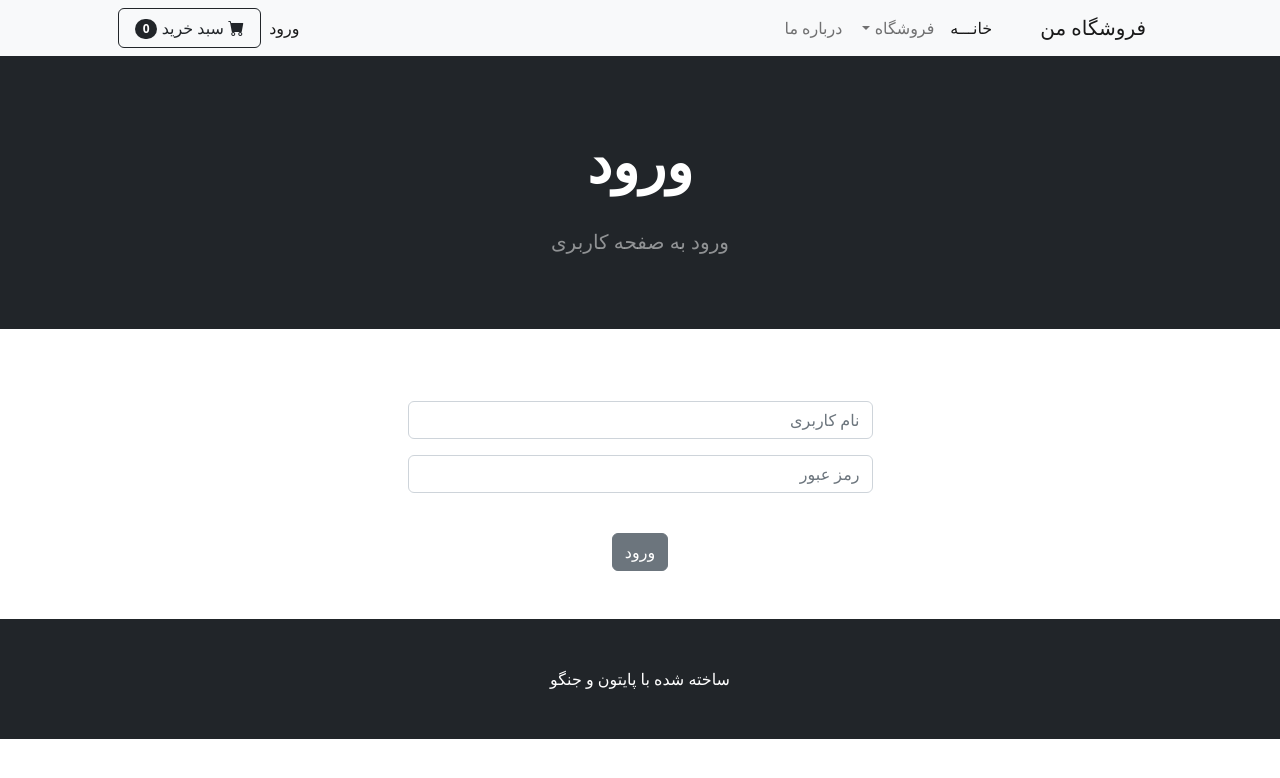
After one commit to SamaneKhademi/Django-Ecommerce, a Django app: page /login/ in a window 1280 px wide. The commit adds this page. Shown: the top 778 px of the page. Run offline with Django 5.2, Linux system fonts and the light colour scheme; some libraries are stand-ins or nearby versions.

Commit message:
Login and logout

```diff
--- a/store/templates/base.html
+++ b/store/templates/base.html
@@ -19,6 +19,15 @@
 
         {% include 'navbar.html' %}
 
+        {% if messages %}
+            {% for message in messages %}
+                <div class="alert alert-warning alert-dismissible fade show" role="alert">
+                    {{ message }}
+                    <button type="button" class="btn-close" data-bs-dismiss="alert" aria-label="Close"></button>
+                </div>
+            {% endfor %}
+        {% endif %}
+
         {% block content %}
 
         {% endblock %}
--- /dev/null
+++ b/store/templates/login.html
@@ -0,0 +1,36 @@
+{% extends 'base.html' %}
+{% block content %}
+<!-- Header-->
+    <header class="bg-dark py-5">
+        <div class="container px-4 px-lg-5 my-4">
+            <div class="text-center text-white">
+                <h1 class="display-4 fw-bolder">ورود</h1>
+                <br>
+                <p class="lead fw-normal text-white-50 mb-0">ورود به صفحه کاربری</p>
+            </div>
+        </div>
+    </header>
+    <div class="container">
+        <div class="row">
+            <center>
+                <div class="col-5">
+                    <br><br><br>
+
+                    <form method="post" action="{% url 'login' %}">
+                        {% csrf_token %}
+                        <div class="mb-3">
+                            <input type="text" class="form-control" name="username" placeholder="نام کاربری">
+                        </div>
+                        <div class="mb-3">
+                            <input type="password" class="form-control" name="password" placeholder="رمز عبور">
+                        </div>
+                        <br>
+                        <button type="submit" class="btn btn-secondary">ورود</button>
+                    </form>
+
+                    <br><br>
+                </div>
+            </center>
+        </div>
+    </div>
+{% endblock %}
--- a/store/templates/navbar.html
+++ b/store/templates/navbar.html
@@ -18,6 +18,13 @@
                 <li class="nav-item"><a class="nav-link" href="{% url 'about' %}">درباره ما</a></li>
             </ul>
             <form class="d-flex me-auto">
+                <ul class="navbar-nav me-auto mb-2 mb-lg-0">
+        {% if user.is_authenticated %}
+                    <li class="nav-item"><a class="nav-link active" href="{% url 'logout' %}">خروج</a></li>
+        {% else %}
+                    <li class="nav-item"><a class="nav-link active" href="{% url 'login' %}">ورود</a></li>
+        {% endif %}
+                </ul>
                 <button class="btn btn-outline-dark" type="submit">
                     <i class="bi-cart-fill me-1"></i>
                     سبد خرید
--- a/store/urls.py
+++ b/store/urls.py
@@ -4,4 +4,6 @@ from . import views
 urlpatterns = [
     path('', views.index, name='home'),
     path('about/', views.about, name='about'),
+    path('login/', views.login_user, name='login'),
+    path('logout/', views.logout_user, name='logout'),
 ]
--- a/store/views.py
+++ b/store/views.py
@@ -1,11 +1,31 @@
-from django.shortcuts import render
+from django.shortcuts import render, redirect
 from .models import Product
-
+from django.contrib.auth import authenticate, login, logout
+from django.contrib import messages
 
 def index(request):
     products = Product.objects.all()
     return render(request, 'index.html', {'products': products})
 
-
 def about(request):
     return render(request, 'about.html', {})
+
+def login_user(request):
+    if request.method == 'POST':
+        username = request.POST['username']
+        password = request.POST['password']
+        user = authenticate(request, username=username, password=password)
+        if user is not None:
+            login(request, user)
+            messages.success(request, 'با موفقیت وارد شدید.')
+            return redirect('home')
+        else:
+            messages.error(request, 'مشکلی در ورود به صفحه کاربری وجود دارد! لطفاِ دوباره امتحان کنید.')
+            return redirect('login')
+    else:
+        return render(request, 'login.html', {})
+
+def logout_user(request):
+    logout(request)
+    messages.success(request, 'با موفقیت خارج شدید.')
+    return redirect('home')
```
Also changed, not shown: db.sqlite3.
